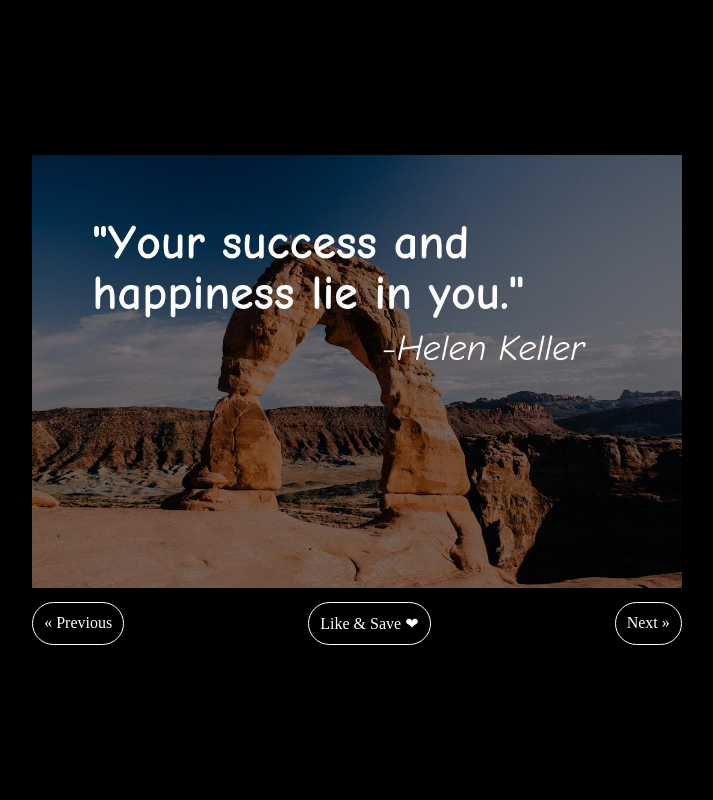
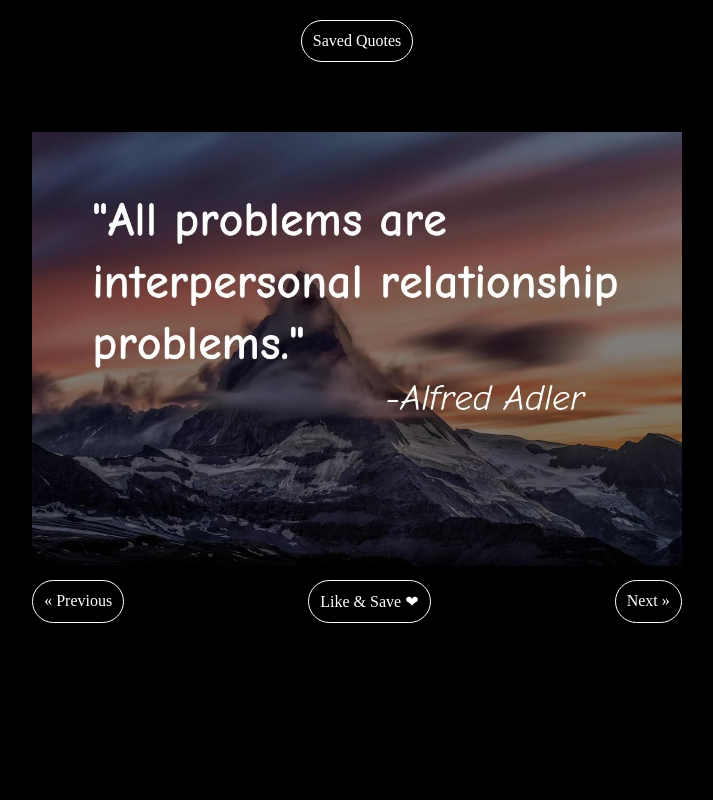
Before and after one commit to dthilieu/cs50-final-project, a Flask app: template templates/index.html in a window 1280 px wide. Shown: the whole page, without its empty margins (283-996 px from the left). Run offline with Flask 3, Linux system fonts and the light colour scheme; the template is opened without the code that fills it, so the values that code supplies are empty.

Commit message:
Add HTML, JavaScript, route "/saved-quotes" for Saved Quotes button, restructure HTML with layout.html

```diff
--- a/app.py
+++ b/app.py
@@ -41,8 +41,14 @@
 
 @app.route("/save", methods=["POST"])
 def save_quote_image():
-    data = request.json  # Get the JSON data from the frontend
-    source = data.get('source')  # Get whether the current image is "current" or "previous"
+    """
+    Save current displayed quote image information {quote, author, image_id}
+    """
+    # Get the JSON data from the frontend
+    data = request.json
+
+    # Get whether the current image is "current" or "previous"
+    source = data.get('source')
 
     # Determine which quote is being saved based on source
     if source == 'current':
@@ -59,5 +65,13 @@
 
     return jsonify({'message': 'Quote saved successfully!'}), 200
 
+@app.route("/savedquotes")
+def saved_quotes():
+    """
+    Get a list of current saved quotes and display using HTML
+    """
+
+    return render_template("saved_quotes.html", saved_quotes=session['saved_quotes'])
+
 if __name__ == "__main__":
     app.run(debug=True)
--- a/static/js/script.js
+++ b/static/js/home.js
@@ -1,6 +1,7 @@
 const spinner = document.getElementById("loadingSpinner");
 const image = document.getElementById("quoteImage");
 const imageContainer = document.getElementById("imageContainer");
+const savedQuotes = document.getElementById("savedQuotes");
 
 // Next button clicked
 document.getElementById("nextButton").addEventListener("click", function() {
@@ -91,3 +92,17 @@
         console.error("Error:", error);
     });
 });
+
+// Saved quotes button clicked
+savedQuotes.addEventListener("click", function() {
+    // Fetch "/savedquotes" route to get saved quotes list
+    fetch("/savedquotes")
+        .then(response => {
+            if (!response.ok) {
+                throw new Error("Cannot fetch saved quotes!")
+            }
+        })
+        .catch(error => {
+            console.error("There was a problem fetching saved quotes", error);
+        })
+});
--- a/static/styles.css
+++ b/static/styles.css
@@ -6,6 +6,7 @@
 
 body {
     width: 100%;
+    background-color: var(--Black);
 }
 
 :root {
@@ -16,13 +17,23 @@
     --Tangerine-Yellow : rgb(255, 204, 0);
 }
 
+header {
+    display: flex;
+    justify-content: center;
+
+    padding: 20px;
+}
+
+.saved-quotes {
+    color: var(--White);
+
+}
+
 .container {
-    background-color: var(--Black);
-
     display: flex;
     justify-content: center;
     align-items: center;
-    height: 100vh;
+    margin-top: 50px;
 }
 
 .card {
--- a/templates/index.html
+++ b/templates/index.html
@@ -1,22 +1,10 @@
-<!DOCTYPE html>
+{% extends "layout.html" %}
 
-<html lang="en">
+{% block title%}
+    Random Quote
+{% endblock %}
 
-    <head>
-
-        <meta charset="utf-8">
-        <meta name="viewport" content="initial-scale=1, width=device-width">
-
-        <!-- Link to styles sheet -->
-        <link rel="stylesheet" href="/static/styles.css">
-
-        <title>Quote Generator</title>
-
-    </head>
-
-    <body>
-
-        <div class="container">
+{% block main %}
     <div class="card">
         <div class="image-container" id="imageContainer" data-source="current">
             <img class="quote-image" id="quoteImage" src="{{ url_for('static', filename='images/quote_image.jpg') }}" alt="image with quote">
@@ -31,10 +19,9 @@
             <div class="btn-function" id="nextButton">Next &raquo;</div>
         </div>
     </div>
-        </div>
+{% endblock %}
 
+{% block script %}
     <!-- Link to javascript file -->
-        <script src="/static/js/script.js"></script>
-    </body>
-
-</html>
+    <script src="/static/js/home.js"></script>
+{% endblock %}
--- /dev/null
+++ b/templates/layout.html
@@ -0,0 +1,29 @@
+<!DOCTYPE html>
+
+<html lang="en">
+
+    <head>
+
+        <meta charset="utf-8">
+        <meta name="viewport" content="initial-scale=1, width=device-width">
+
+        <!-- Link to styles sheet -->
+        <link rel="stylesheet" href="/static/styles.css">
+
+        <title>Quote Generator: {% block title %}{% endblock %}</title>
+
+    </head>
+
+    <body>
+        <header>
+            <div class="saved-quotes btn-function" id="savedQuotes">Saved Quotes</div>
+        </header>
+
+        <main class="container">
+            {% block main %}{% endblock %}
+        </main>
+
+        {% block script %}{% endblock %}
+    </body>
+
+</html>
```
Also changed, not shown: static/images/previous_quote_image.jpg, static/images/quote_image.jpg, templates/saved_quotes.html (added). Lines whose indentation alone changed are shown as unchanged.
